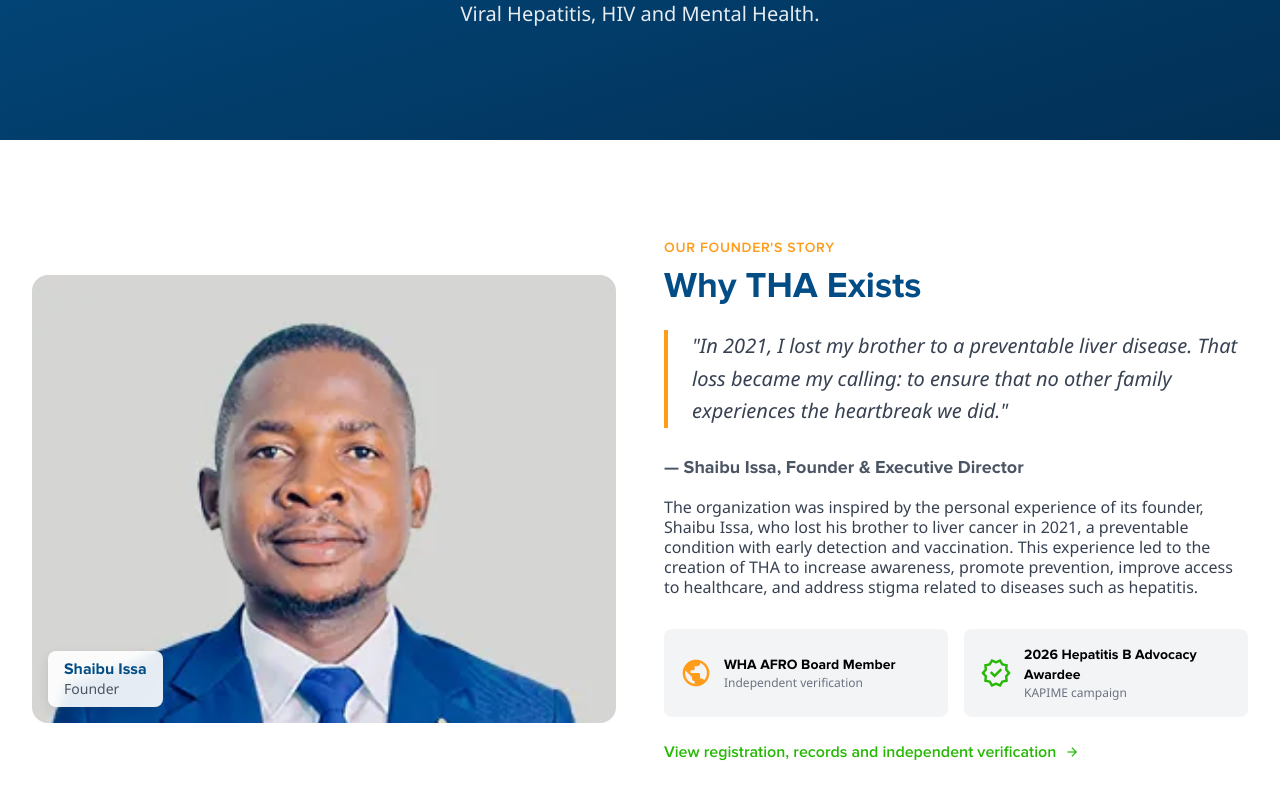
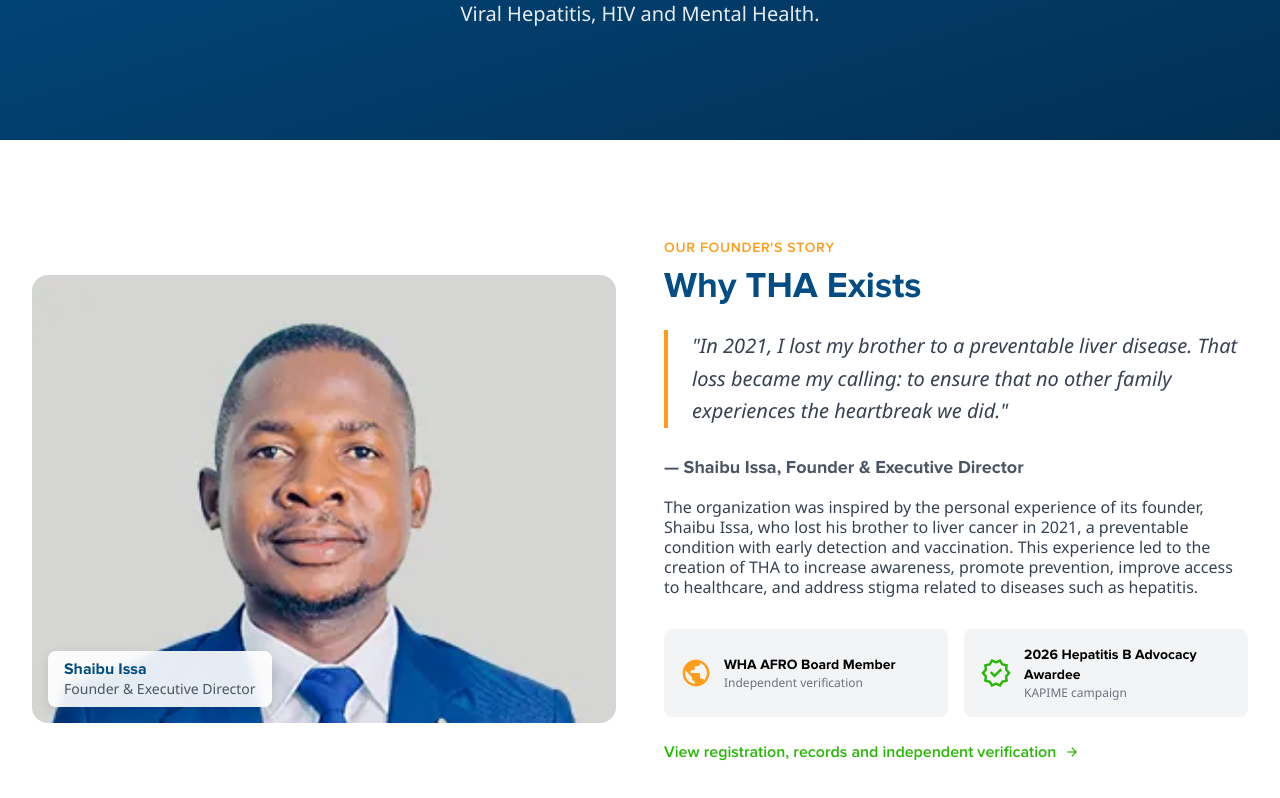
Before and after one commit to zayqu/tha-website, a React (Vite) app: page /about in a window 1280 px wide. Shown: the part 316-1114 px from the top of the page. Built offline with nearby package versions, Linux system fonts and the light colour scheme; no server answers; a web font is replaced by a local one.

Commit message:
cms: make founder mission and vision admin-driven

```diff
--- a/src/pages/About.jsx
+++ b/src/pages/About.jsx
@@ -51,6 +51,7 @@ export const About = () => {
   const org = site.organization || {};
   const about = site.about || {};
   const team = (site.team || []).filter(member => member.published !== false).sort((a,b) => Number(a.sortOrder||0)-Number(b.sortOrder||0));
+  const founder = team.find(member => member.id === 'shaibu-issa') || team[0] || {};
   const partners = { partners: (site.partners || []).filter(partner => partner.published !== false).sort((a,b) => Number(a.sortOrder||0)-Number(b.sortOrder||0)) };
   const [campaigns, setCampaigns] = React.useState(campaignsData.campaigns);
 
@@ -125,16 +126,16 @@ export const About = () => {
             {/* Image */}
             <div className="h-96 md:h-[28rem] rounded-2xl relative overflow-hidden">
               <img
-                src="/images/team/shaibu-issa.jpg"
-                alt="Shaibu Issa, Founder and Executive Director"
+                src={founder.photo || "/images/team/shaibu-issa.jpg"}
+                alt={`${founder.name || org.founderName || "Shaibu Issa"}, ${founder.title || org.founderTitle || "Founder and Executive Director"}`}
                 width="800"
                 height="800"
-                {...getTeamImageProps('/images/team/shaibu-issa.jpg', { priority: true })}
+                {...getTeamImageProps(founder.photo || '/images/team/shaibu-issa.jpg', { priority: true })}
                 className="absolute inset-0 w-full h-full object-cover object-top"
               />
               <div className="absolute bottom-4 left-4 bg-white/90 backdrop-blur-sm px-4 py-2 rounded-lg shadow-card">
-                <p className="font-bold text-primary">Shaibu Issa</p>
-                <p className="text-sm text-gray-600">Founder</p>
+                <p className="font-bold text-primary">{founder.name || org.founderName || "Shaibu Issa"}</p>
+                <p className="text-sm text-gray-600">{founder.title || org.founderTitle || "Founder"}</p>
               </div>
             </div>
 
@@ -149,7 +150,7 @@ export const About = () => {
                 "In 2021, I lost my brother to a preventable liver disease. That loss became my calling: to ensure that no other family experiences the heartbreak we did."
               </div>
               <p className="text-gray-600 mb-4 text-lg">
-                <strong>— Shaibu Issa, {org.founderTitle || thaData.founder.title}</strong>
+                <strong>— {founder.name || org.founderName || "Shaibu Issa"}, {founder.title || org.founderTitle || thaData.founder.title}</strong>
               </p>
 
               <div className="space-y-4 text-gray-700">
@@ -208,7 +209,7 @@ export const About = () => {
                 <h3 className="text-2xl font-bold text-primary">Our Mission</h3>
               </div>
               <p className="text-lg text-gray-500 leading-relaxed">
-                {thaData.mission}
+                {org.mission || thaData.mission}
               </p>
             </div>
 
@@ -221,7 +222,7 @@ export const About = () => {
                 <h3 className="text-2xl font-bold text-primary">Our Vision</h3>
               </div>
               <p className="text-lg text-gray-500 leading-relaxed">
-                {thaData.vision}
+                {org.vision || thaData.vision}
               </p>
             </div>
           </div>
```
